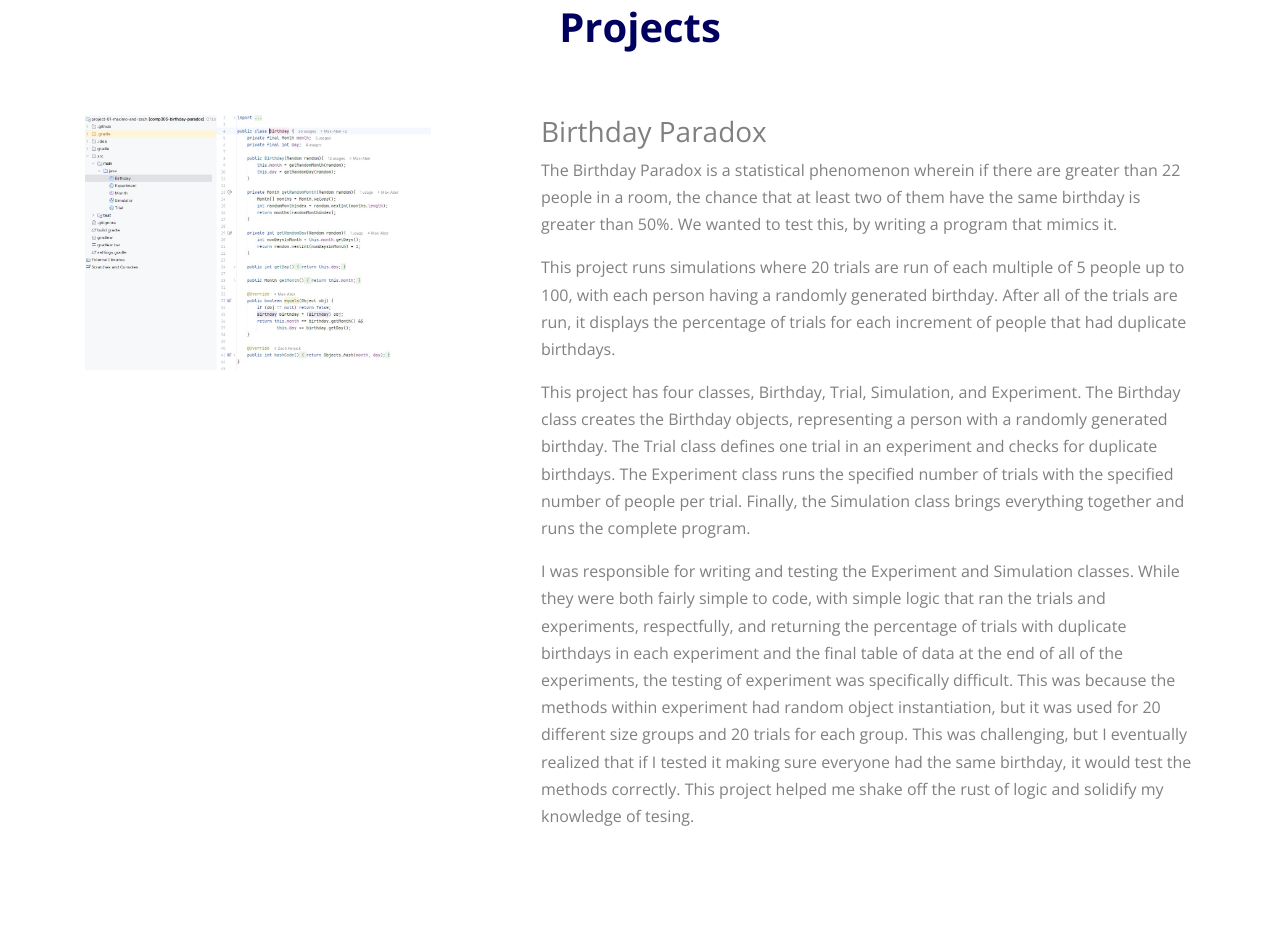
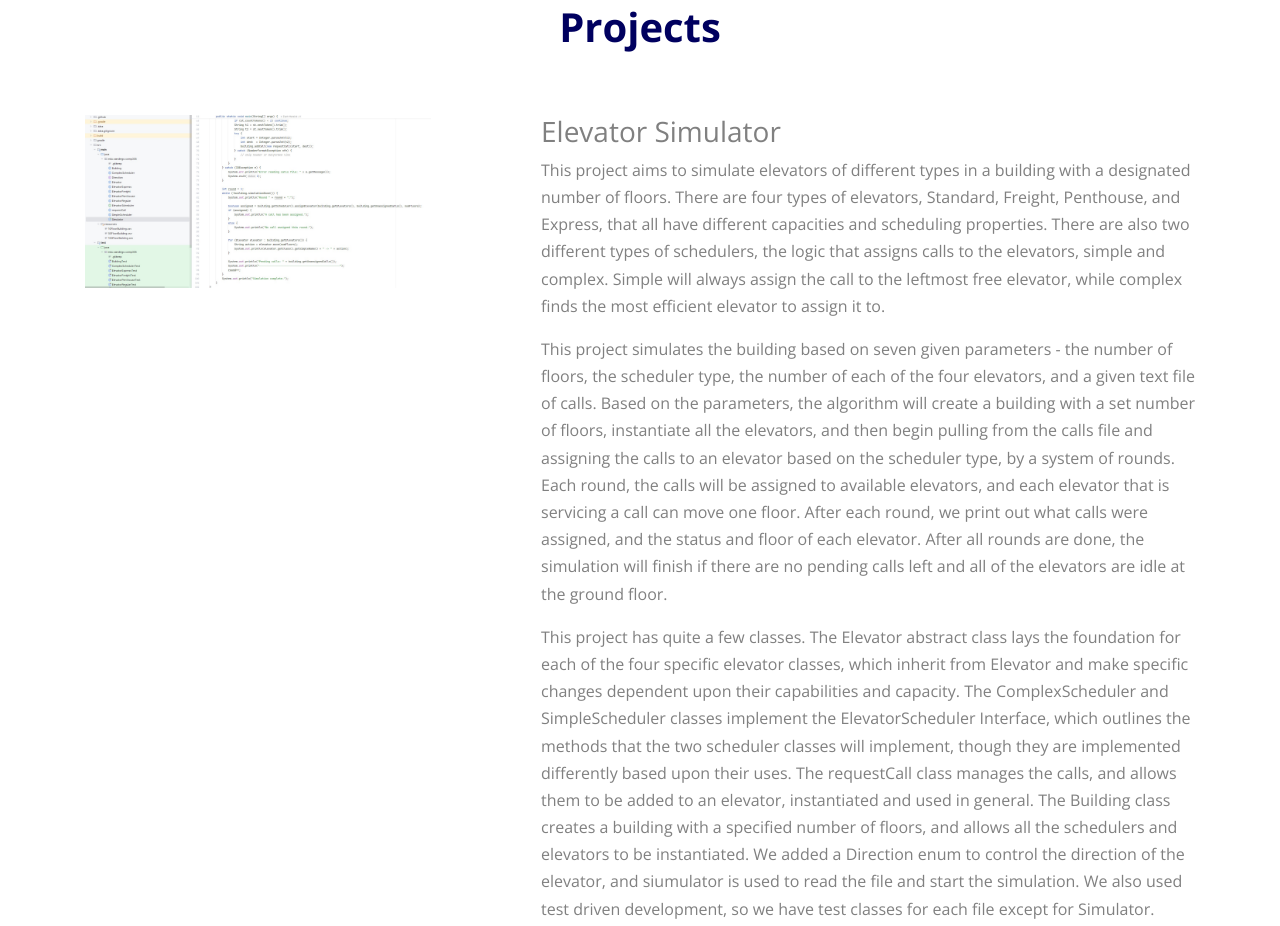
Before and after one commit to zachhersick/zachhersick.github.io, a plain HTML site: page index.html in a window 1280 px wide. Shown: the part 1630-2556 px from the top of the page. Drawn offline with nearby package versions, Linux system fonts and the light colour scheme; a script that the page names is missing; files whose address does not match are found by name.

Commit message:
finished project description

```diff
--- a/index.html
+++ b/index.html
@@ -56,7 +56,7 @@
         <div class="row align-items-center">
 
           <div class="col-6 col-xl-2">
-            <h1 class="mb-0 site-logo"><a href="#" class="h2 mb-0">Your Name</a></h1>
+            <h1 class="mb-0 site-logo"><a href="#" class="h2 mb-0">Zach Hersick</a></h1>
           </div>
 
           <div class="col-12 col-md-10 d-none d-xl-block">
@@ -86,7 +86,7 @@
         <div class="row">
           <div class="col-lg-6 mb-5" data-aos="fade-up" data-aos-delay="">
 
-            <img src="../images/idcardphoto.png" alt="" class="img-fluid">
+            <img src="../images/idcardphoto.PNG" alt="" class="img-fluid">
 
           </div>
           <div class="col-lg-5 ml-auto" data-aos="fade-up" data-aos-delay="100">
@@ -159,23 +159,21 @@
         <div class="row">
           <div class="col-lg-6 mb-5" data-aos="fade-up" data-aos-delay="">
 
-            <img src="../images/birthdayparadox.jpg" alt="Our Birthday class" class="img-fluid">
+            <img src="../images/elevfiles.jpg" alt="The file structure and Simulator logic" class="img-fluid">
 
           </div>
           <div class="col-lg-5 ml-auto" data-aos="fade-up" data-aos-delay="100">
             <div class="mb-4">
-              <h3>Birthday Paradox</h3>
+              <h3>Elevator Simulator</h3>
               <p>
-                The Birthday Paradox is a statistical phenomenon wherein if there are greater than 22 people in a room, the chance that at least two of them have the same birthday is greater than 50%. We wanted to test this, by writing a program that mimics it.
+                This project aims to simulate elevators of different types in a building with a designated number of floors. There are four types of elevators, Standard, Freight, Penthouse, and Express, that all have different capacities and scheduling properties. There are also two different types of schedulers, the logic that assigns calls to the elevators, simple and complex. Simple will always assign the call to the leftmost free elevator, while complex finds the most efficient elevator to assign it to.              </p>
+              <p>
+                This project simulates the building based on seven given parameters - the number of floors, the scheduler type, the number of each of the four elevators, and a given text file of calls. Based on the parameters, the algorithm will create a building with a set number of floors, instantiate all the elevators, and then begin pulling from the calls file and assigning the calls to an elevator based on the scheduler type, by a system of rounds. Each round, the calls will be assigned to available elevators, and each elevator that is servicing a call can move one floor. After each round, we print out what calls were assigned, and the status and floor of each elevator. After all rounds are done, the simulation will finish if there are no pending calls left and all of the elevators are idle at the ground floor.
               </p>
               <p>
-                This project runs simulations where 20 trials are run of each multiple of 5 people up to 100, with each person having a randomly generated birthday. After all of the trials are run, it displays the percentage of trials for each increment of people that had duplicate birthdays.
-              </p>
+                This project has quite a few classes. The Elevator abstract class lays the foundation for each of the four specific elevator classes, which inherit from Elevator and make specific changes dependent upon their capabilities and capacity. The ComplexScheduler and SimpleScheduler classes implement the ElevatorScheduler Interface, which outlines the methods that the two scheduler classes will implement, though they are implemented differently based upon their uses. The requestCall class manages the calls, and allows them to be added to an elevator, instantiated and used in general. The Building class creates a building with a specified number of floors, and allows all the schedulers and elevators to be instantiated. We added a Direction enum to control the direction of the elevator, and siumulator is used to read the file and start the simulation. We also used test driven development, so we have test classes for each file except for Simulator.             </p>
               <p>
-                This project has four classes, Birthday, Trial, Simulation, and Experiment. The Birthday class creates the Birthday objects, representing a person with a randomly generated birthday. The Trial class defines one trial in an experiment and checks for duplicate birthdays. The Experiment class runs the specified number of trials with the specified number of people per trial. Finally, the Simulation class brings everything together and runs the complete program.
-              </p>
-              <p>
-                I was responsible for writing and testing the Experiment and Simulation classes. While they were both fairly simple to code, with simple logic that ran the trials and experiments, respectfully, and returning the percentage of trials with duplicate birthdays in each experiment and the final table of data at the end of all of the experiments, the testing of experiment was specifically difficult. This was because the methods within experiment had random object instantiation, but it was used for 20 different size groups and 20 trials for each group. This was challenging, but I eventually realized that if I tested it making sure everyone had the same birthday, it would test the methods correctly. This project helped me shake off the rust of logic and solidify my knowledge of tesing.
+                In this project, I got significantly better at test driven development. It is something that I had no really used before in a full scale project, so it took some time to get used to writing the tests before the actual implementation of the methods. However, my partners and I got the hang of it fairly quick. In this project, I was responsible for the Scheduler Interface and classes, as well as Building and Simulator and the test classes for all of those applicable classes. The ElevatorScheduler Interface and the two classes that implemented it were fairly simple, but testing them was harder. However, I eventually figured out how to test them, similarly to how I did in the Birthday Paradox project above. The hardest part was the Building class. Though it seems easy, it was hard to wrap my mind around what the class was supposed to do. However, after weriting out a plan for the Simulator class, it was a lot easier to create the Building class with the methods needed. Overall, this project was a great learning experience and an amazing way to improve my coding skills.
               </p>
 
 
```
Also changed, not shown: images/elevfiles.jpg (added).
